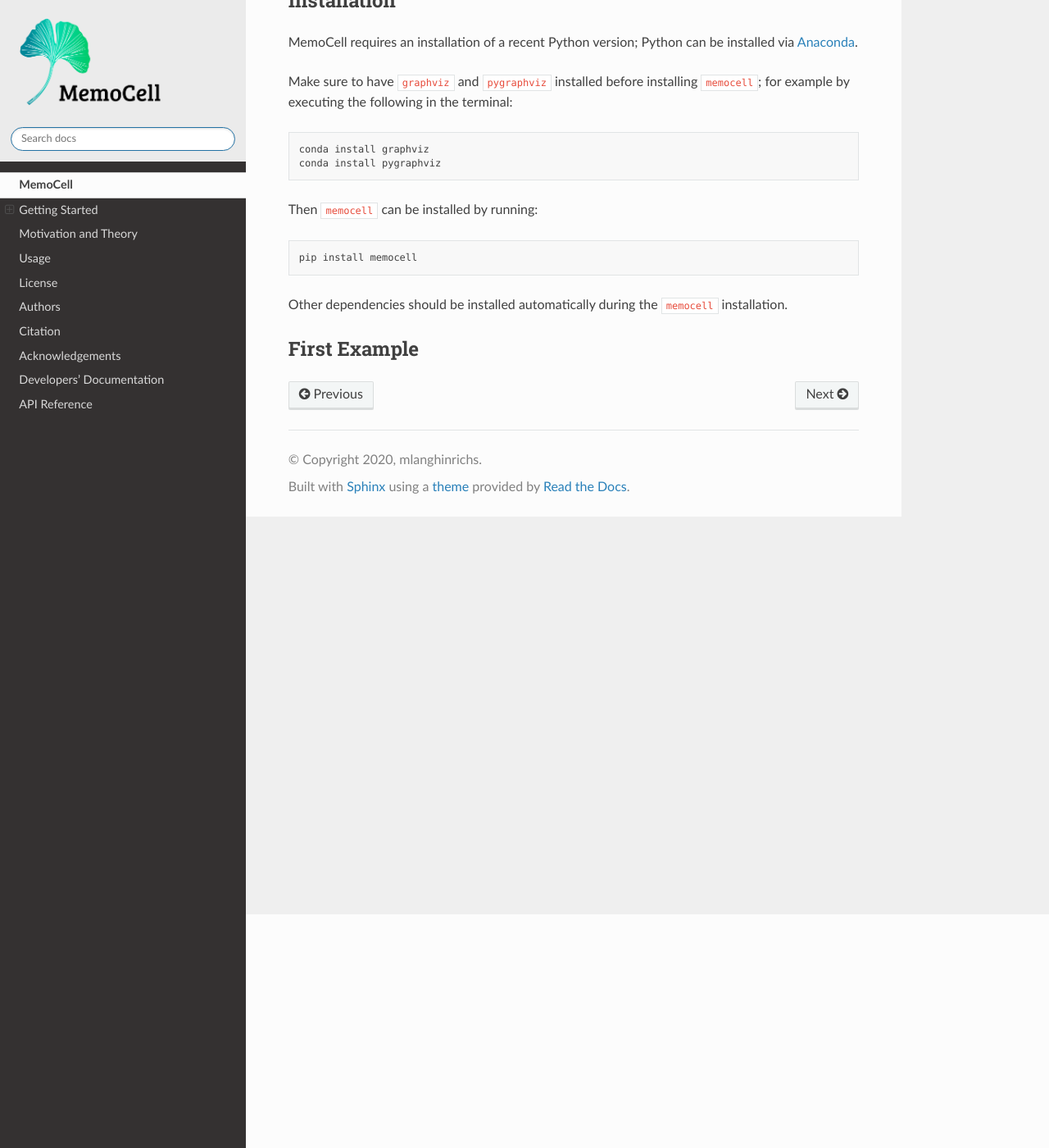
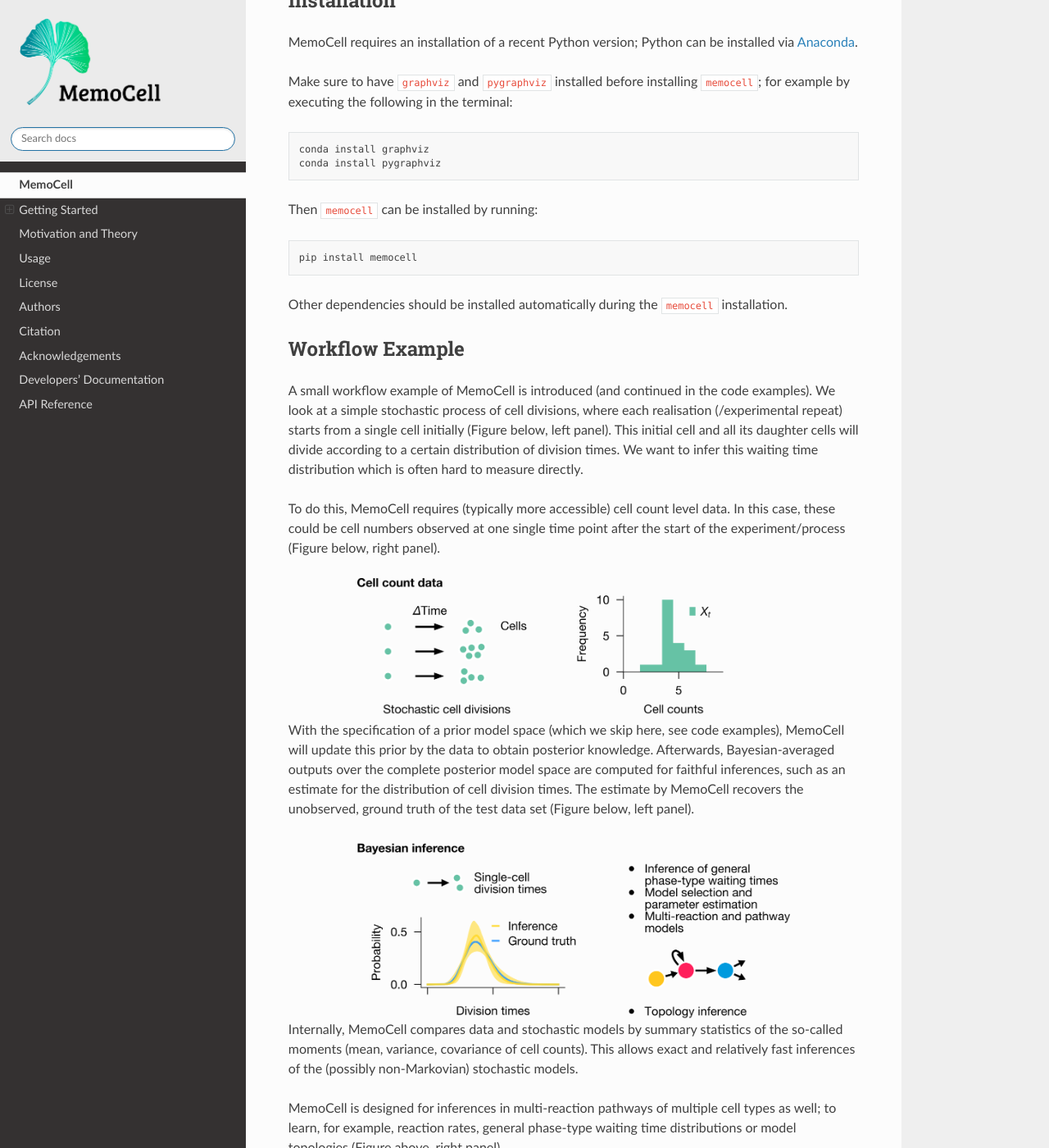
Before and after one commit to mauricelanghinrichs/memocell, a Sphinx documentation site: the page built from docs/getting_started.rst, in a window 1280 px wide and 1400 px high, scrolled down 285 px. Shown: the whole window at 82% size. Built offline with Sphinx 7.4.7 and the Read the Docs theme 2.0.0, drawn with Linux system fonts in a browser that asks for light colours; some of the changed text lies outside the part shown.

Commit message:
workflow example + some images

```diff
--- a/docs/getting_started.rst
+++ b/docs/getting_started.rst
@@ -24,5 +24,56 @@ Then ``memocell`` can be installed by running::
 Other dependencies should be installed automatically during the ``memocell`` installation.
 
 
-First Example
+Workflow Example
+^^^^^^^^^^^^^^^^
+
+A small workflow example of MemoCell is introduced (and continued in the code
+examples). We look at a simple stochastic process of cell divisions,
+where each realisation (/experimental repeat) starts from a single cell initially
+(Figure below, left panel). This initial cell and all its daughter cells will
+divide according to a certain distribution of division times.
+We want to infer this waiting time distribution which is often hard to measure
+directly.
+
+To do this, MemoCell requires (typically more accessible) cell count level data.
+In this case, these could be cell numbers observed at one single time point after
+the start of the experiment/process (Figure below, right panel).
+
+.. image:: ../images/intro_cell_count_data.png
+    :align: center
+    :scale: 22 %
+
+With the specification of a prior model space (which we skip
+here, see code examples), MemoCell will update this prior by the data
+to obtain posterior knowledge. Afterwards, Bayesian-averaged outputs over the
+complete posterior model space are computed for faithful inferences, such as an
+estimate for the distribution of cell division times. The estimate by MemoCell
+recovers the unobserved, ground truth of the test data set (Figure below,
+left panel).
+
+.. image:: ../images/intro_inference.png
+    :align: center
+    :scale: 22 %
+
+Internally, MemoCell compares data and stochastic models by summary statistics
+of the so-called moments (mean, variance, covariance of cell counts).
+This allows exact and relatively fast inferences of the (possibly
+non-Markovian) stochastic models.
+
+MemoCell is designed for inferences in multi-reaction pathways of multiple
+cell types as well; to learn, for example, reaction rates, general phase-type
+waiting time distributions or model topologies (Figure above, right panel).
+
+Of course, one may also apply MemoCell to any other discrete-state-space
+time-continuous data, such as gene expression and mRNA count data; requirement is
+that the processes of interest can be represented by the set of zero- and
+first-order reaction types available in MemoCell.
+
+Code Examples
 ^^^^^^^^^^^^^
+
+Concrete code and usage examples can be found in the ``examples`` folder on the
+github ``TODO add link`` website (as jupyter notebooks).
+If they don't render correctly by github, copy-paste the entire URL into
+`nbviewer <https://nbviewer.jupyter.org>`_;
+alternatively, you may download and run them yourself.
```
Also changed, not shown: README.rst (+55 -12 lines), docs/motivation_theory.rst (+18 -2 lines), images/intro_cell_count_data.png (added), images/intro_cell_count_data_white.png (added), images/intro_inference.png (added), images/intro_inference_white.png (added), images/wtd_erl_many.png (added), images/wtd_phase_type_2.png (added).
